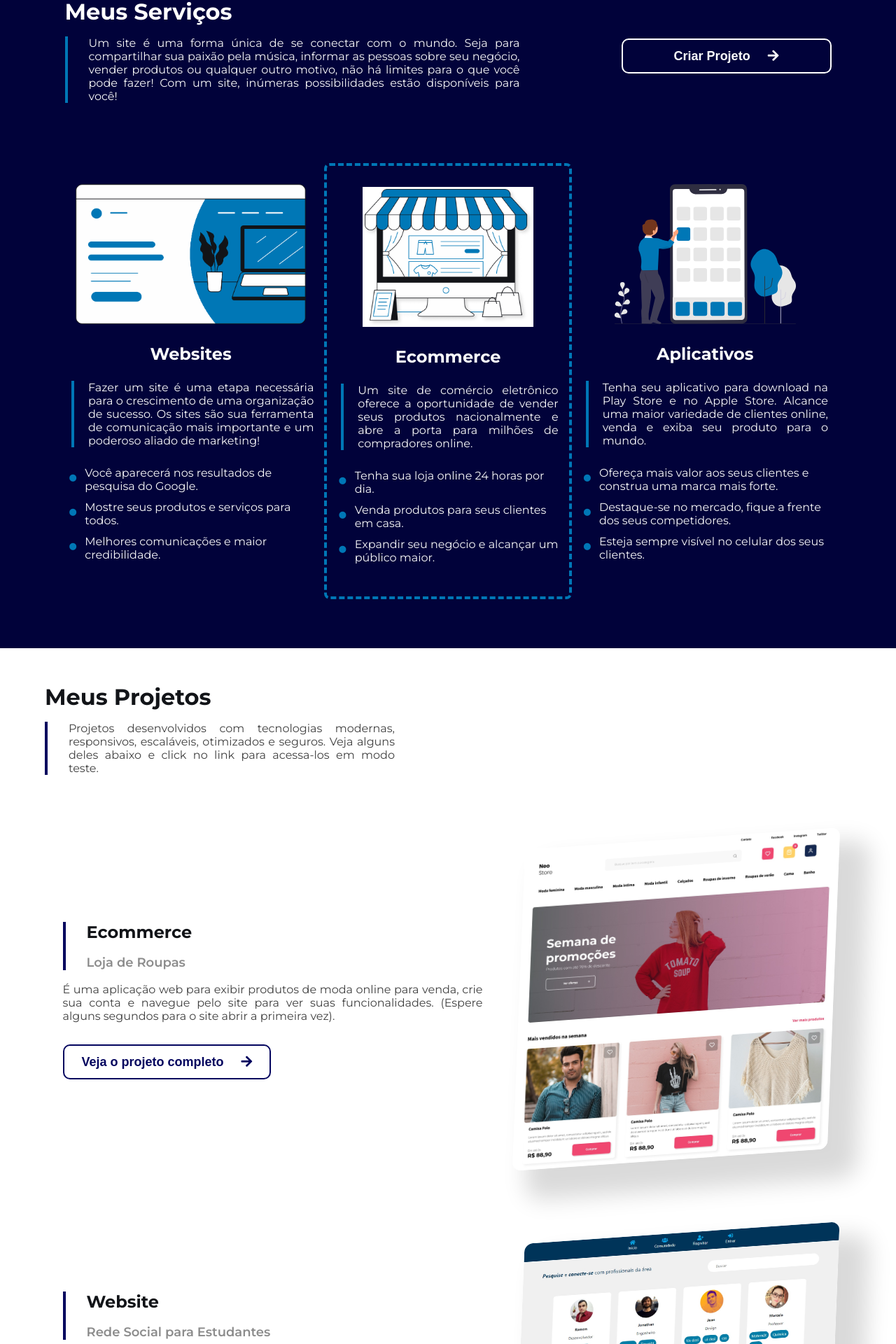
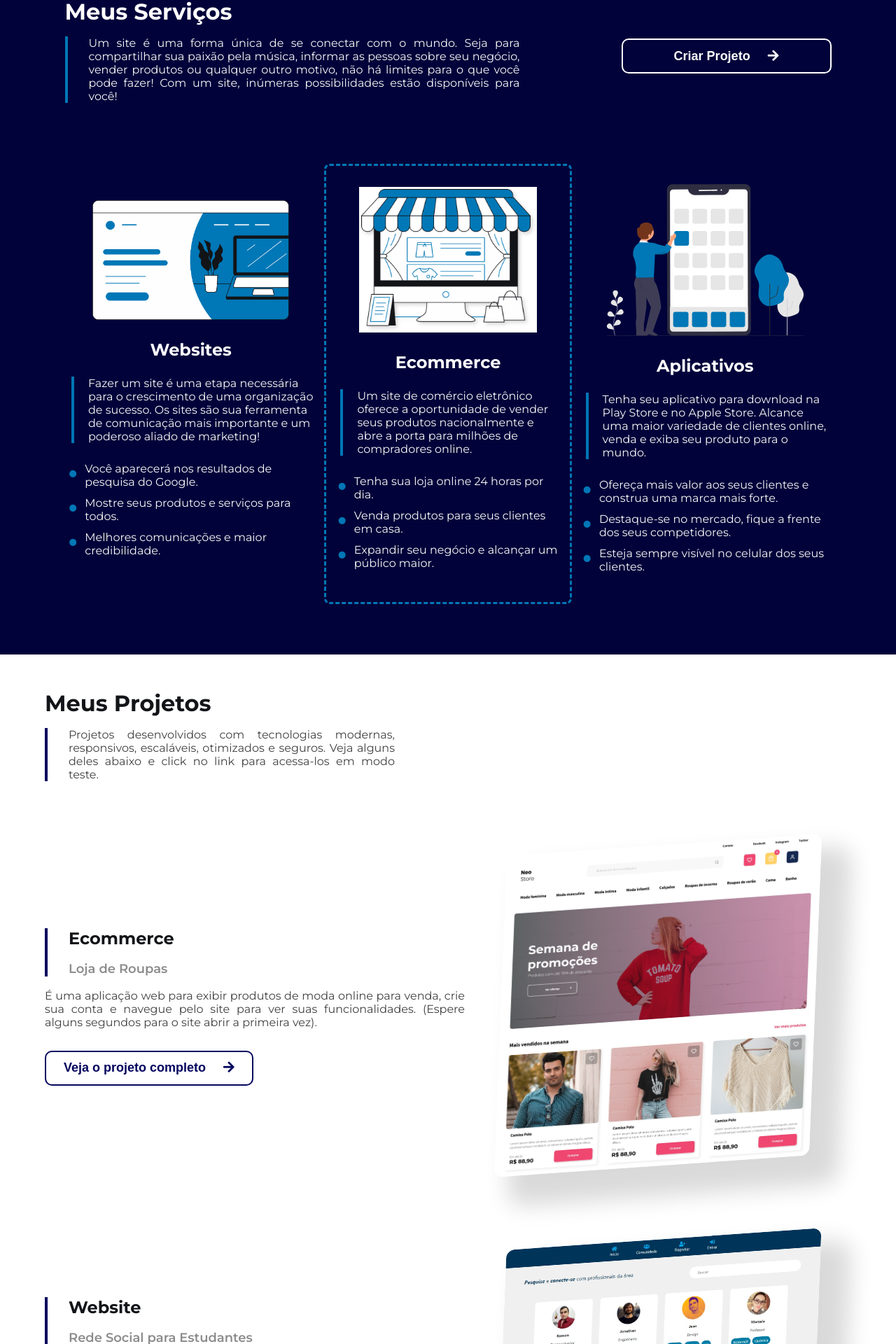
Before and after one commit to Ramon742/Portfolio, a React (Create React App) app: page / in a window 1280 px wide. Shown: the part 873-2793 px from the top of the page at 70% size. Built offline with nearby package versions, Linux system fonts and the light colour scheme.

Commit message:
some itens aligned

```diff
--- a/src/components/about/about.styles.scss
+++ b/src/components/about/about.styles.scss
@@ -27,9 +27,6 @@
 
         .description {
             color: #F8F8F8;
-            p {
-                text-align: justify;
-            }
         }
 
         .btn-about {
--- a/src/components/card-service/card-service.component.jsx
+++ b/src/components/card-service/card-service.component.jsx
@@ -7,7 +7,7 @@ const CardService = ({ img, title, description, first_point, second_point , thir
         <div className={dotted ? 'card-service card-mid' : 'card-service'}>
             <img src={img} className='img-service'  alt=""/>
             <p style={{fontSize: '24px', fontWeight: 'bold'}}>{title}</p>
-            <p style={{marginLeft: '5px', borderLeft: '4px solid #0077B6', paddingLeft: '20px', color: '#F8F8F8', textAlign: 'justify'}}>
+            <p style={{marginLeft: '5px', borderLeft: '4px solid #0077B6', paddingLeft: '20px', color: '#F8F8F8', textAlign: 'left'}}>
                 {description}
             </p>
             <ul>
--- a/src/components/card-service/card-service.styles.scss
+++ b/src/components/card-service/card-service.styles.scss
@@ -1,14 +1,16 @@
 .card-service {
     flex-basis: 370px;
     padding: 30px 15px;
+    max-width: 400px;
+    margin: auto;
     text-align: center;
     .img-service {
-        max-height: 200px;
+        width: 80%;
     }
 }
 
 .card-mid {
-    border: 4px dashed #0077B6;
+    border: 3px dashed #0077B6;
     box-sizing: border-box;
     border-radius: 8px;
 
--- a/src/components/contact/contact.styles.scss
+++ b/src/components/contact/contact.styles.scss
@@ -56,15 +56,18 @@
                 box-sizing: border-box;
                 font-size: 18px;
                 font-weight: 600;
-                height: 40px;
+                height: 50px;
                 width: 100%;
-                max-width: 300px;
                 color: #FEFEFE;
                 cursor: pointer;
                 transition-duration: 0.2s;
                 &:hover {
                     background-color: #FEFEFE;
                     color: #03045E;
+                }
+
+                .icon {
+                    color: white;
                 }
             }
 
@@ -76,9 +79,8 @@
                 box-sizing: border-box;
                 font-size: 18px;
                 font-weight: 600;
-                height: 40px;
+                height: 50px;
                 width: 100%;
-                max-width: 300px;
                 color: #bdbdc2;
                 cursor: pointer;
                 transition-duration: 0.2s;
--- a/src/components/cover/cover.styles.scss
+++ b/src/components/cover/cover.styles.scss
@@ -12,7 +12,7 @@
 
         .text {
             font-size: 3rem;
-            font-weight: bold;
+            font-weight: 600;
             text-transform: uppercase;
             @media screen and (max-width: 760px) {
                 font-size: 2rem !important;
--- a/src/components/footer/footer.component.jsx
+++ b/src/components/footer/footer.component.jsx
@@ -12,21 +12,21 @@ const Footer = () => {
 
                 <div className='contact'>
                     <div style={{fontSize: '1.2rem', fontWeight: '700', marginBottom: '10px'}}>Contato</div>
-                        <div>
+                        <div style={{marginTop: '10px'}}>
                             <span style={{fontWeight: '700'}}>Telefone: </span>
-                            <span>(84) 99702-4323</span>
+                            <span> +55 (84) 99702-4323</span>
                         </div>
-                        <div>
+                        <div style={{marginTop: '10px'}}>
                             <span style={{fontWeight: '700'}}>Email: </span>
                             <span> ramondavi.dev@gmail.com </span>
                         </div>
-                        <div>
+                        <div style={{marginTop: '10px'}}>
                             <span style={{fontWeight: '700'}}>Brazil - RN </span>
                         </div>
                 </div>
 
                 <div className='social-network' >
-                    <div style={{fontSize: '1.2rem', fontWeight: '700', marginBottom: '10px'}} >Redes Sociais</div>
+                    <div style={{fontSize: '1.2rem', fontWeight: '700', marginBottom: '10px'}}>Redes Sociais</div>
                     <div className='links'>
                         <a target="_blank" rel="noopener noreferrer" className='linkedin' href="https://www.linkedin.com/in/ramondavidev/"><i class="fab fa-linkedin fa-2x"></i></a>
                         <a target="_blank" rel="noopener noreferrer" className='github' href="https://github.com/ramondavidev"><i class="fab fa-github-square fa-2x"></i></a>
--- a/src/components/project/project.styles.scss
+++ b/src/components/project/project.styles.scss
@@ -2,16 +2,20 @@
     display: flex;
     justify-content: space-between;
     align-items: center;
-    flex-wrap: wrap-reverse;
+
+    width: 100%;
+    max-width: 1270px;
+    margin: auto;
 
     @media screen and (max-width: 1180px) {
         margin-bottom: 100px;
         text-align: center;
+        flex-wrap: wrap-reverse;
+        justify-content: center;
     }
 
     .project-info {
         flex-basis: 600px;
-        margin: auto;
 
         .project-header {
             border-left: 4px solid #03045E;
--- a/src/components/projects/projects.styles.scss
+++ b/src/components/projects/projects.styles.scss
@@ -1,6 +1,7 @@
 #projects {
     color: #121418;
     width: 90%;
+    max-width: 1270px;
     margin: auto;
     .projects-text {
         display: flex;
--- a/src/components/services/services.styles.scss
+++ b/src/components/services/services.styles.scss
@@ -8,6 +8,8 @@
         align-items: center;
         flex-wrap: wrap;
         padding: 70px 0;
+        max-width: 1600px;
+        margin: auto;
 
         .title-service {
             font-size: 32px;
@@ -47,11 +49,12 @@
 
     .list-services {
         width: 90%;
+        max-width: 1200px;
         margin: auto;
         display: flex;
         justify-content: center;
         padding-bottom: 70px;
-        @media screen and (max-width: 950px) {
+        @media screen and (max-width: 1050px) {
             flex-wrap: wrap;
             display: block;
         }
```
